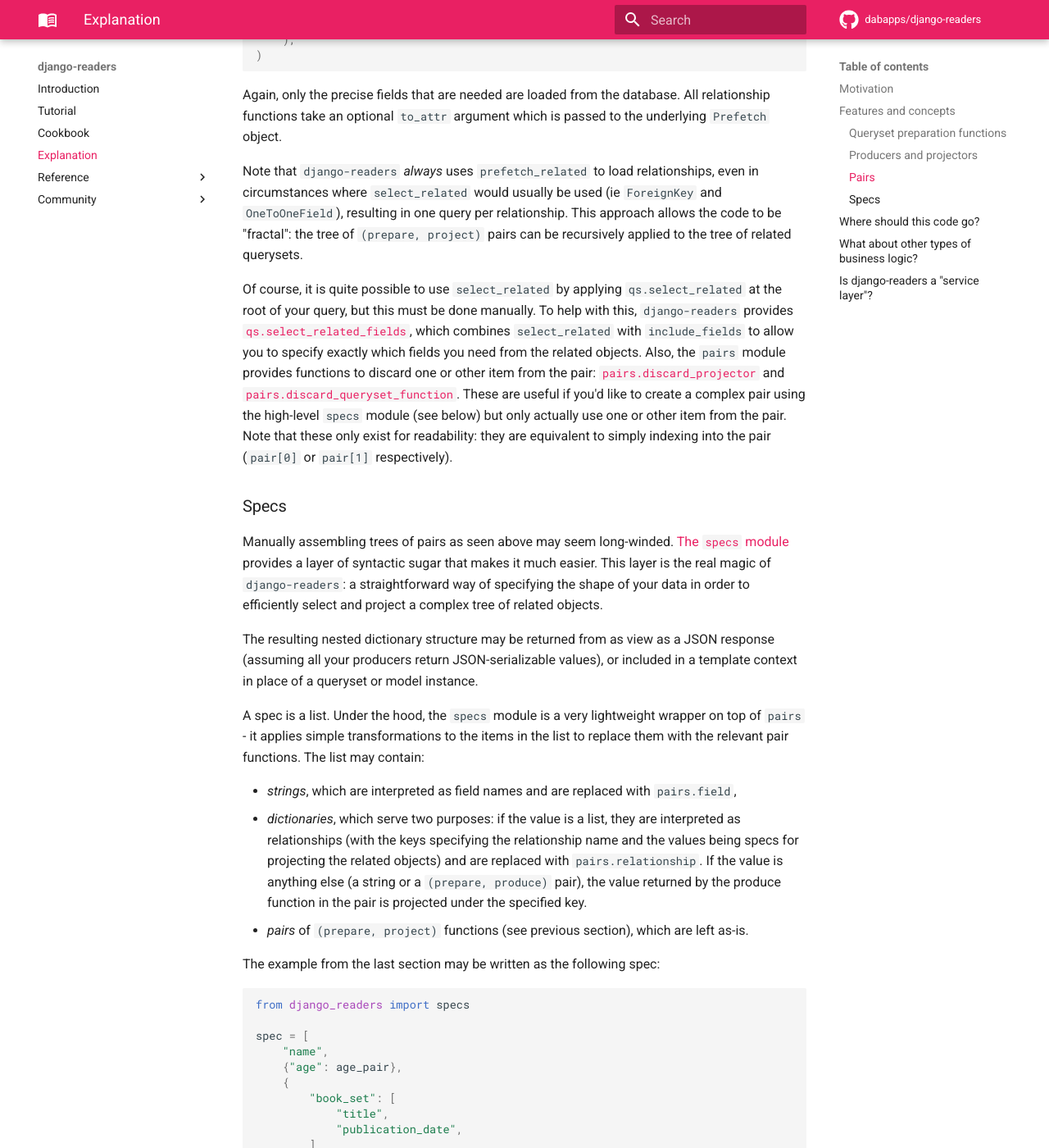
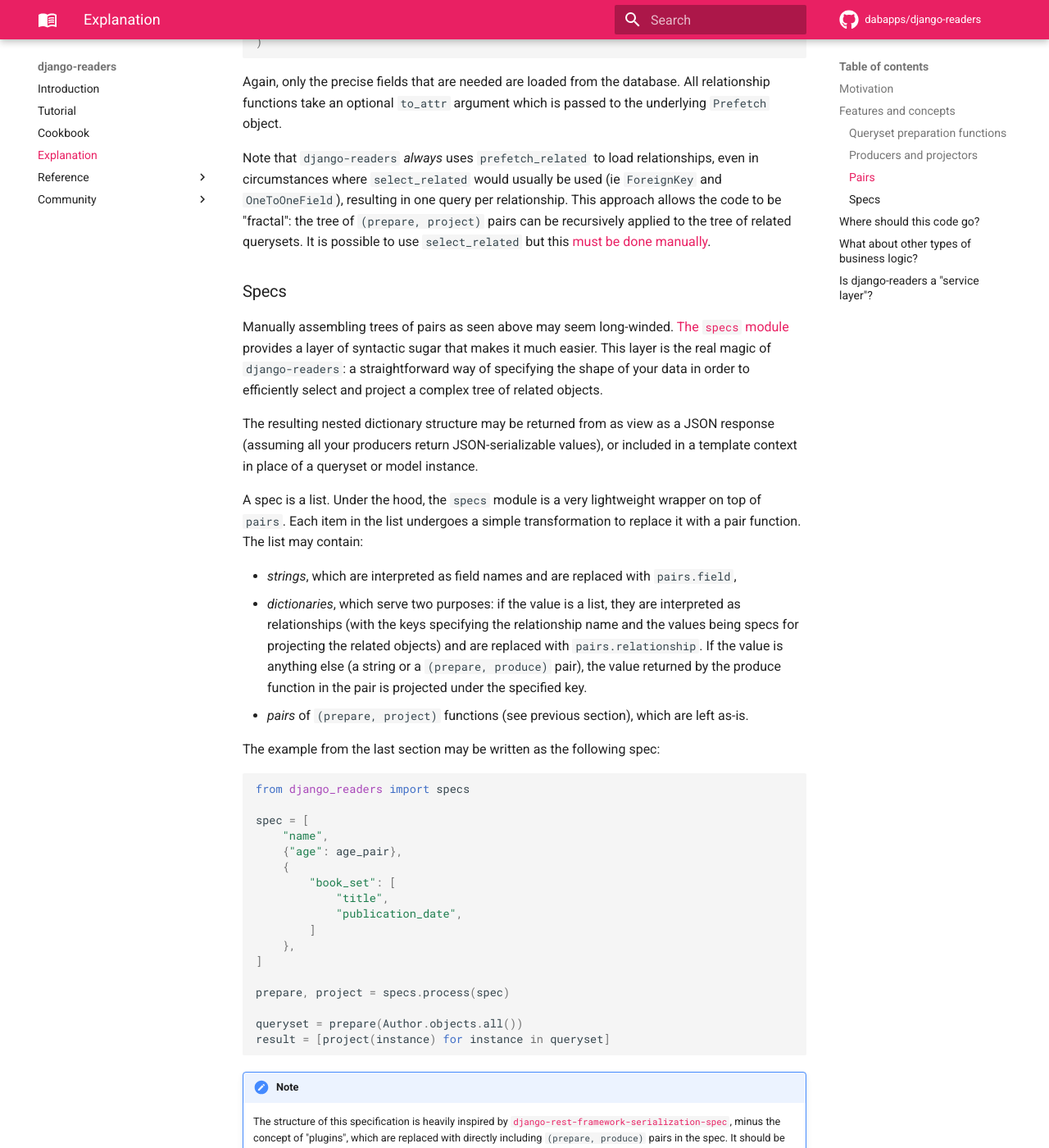
Before and after one commit to dabapps/django-readers, an MkDocs documentation site: the page built from docs/explanation.md, in a window 1280 px wide and 1400 px high, scrolled down 5900 px. Shown: the whole window at 82% size. Built offline with MkDocs 1.6.1 and Material for MkDocs 9.7.7, drawn with Linux system fonts in a browser that asks for light colours; comment, search, counter and statistics services are not loaded; some of the changed text lies outside the part shown.

Commit message:
More tweaks to punctuation, remove some sections from explanation

````diff
--- a/docs/explanation.md
+++ b/docs/explanation.md
@@ -88,7 +86,7 @@ print(produce_name(author))
 
 Producers return a value, but in order to convert a model instance into a lightweight business object (a dictionary) suitable for passing around your project, this value must be combined with a name. This is the role of a [projector](reference/projectors.md). A projector function takes a model instance and returns a dictionary mapping keys to the values returned by producer functions.
 
-These functions "project" your data layer into your application's business logic domain. Think of the dictionary returned by a projector (the "projection") as the simplest possible domain object. Generally speaking, it's not necessary to write your own projector functions - you can simply wrap a producer function with [`projectors.producer_to_projector`](reference/projectors.md#producer_to_projector)
+These functions "project" your data layer into your application's business logic domain. Think of the dictionary returned by a projector (the "projection") as the simplest possible domain object. Generally speaking, it's not necessary to write your own projector functions. You can instead wrap a producer function with [`projectors.producer_to_projector`](reference/projectors.md#producer_to_projector)
 
 ```python
 from datetime import datetime
@@ -212,9 +210,7 @@ prepare, project = pairs.combine(
 
 Again, only the precise fields that are needed are loaded from the database. All relationship functions take an optional `to_attr` argument which is passed to the underlying `Prefetch` object.
 
-Note that `django-readers` _always_ uses `prefetch_related` to load relationships, even in circumstances where `select_related` would usually be used (ie `ForeignKey` and `OneToOneField`), resulting in one query per relationship. This approach allows the code to be "fractal": the tree of `(prepare, project)` pairs can be recursively applied to the tree of related querysets.
-
-Of course, it is quite possible to use `select_related` by applying `qs.select_related` at the root of your query, but this must be done manually. To help with this, `django-readers` provides [`qs.select_related_fields`](reference/queryset-functions.md#select_related_fields), which combines `select_related` with `include_fields` to allow you to specify exactly which fields you need from the related objects. Also, the `pairs` module provides functions to discard one or other item from the pair: [`pairs.discard_projector`](reference/pairs.md#discard_projector) and [`pairs.discard_queryset_function`](reference/pairs.md#discard_queryset_function). These are useful if you'd like to create a complex pair using the high-level `specs` module (see below) but only actually use one or other item from the pair. Note that these only exist for readability: they are equivalent to simply indexing into the pair (`pair[0]` or `pair[1]` respectively).
+Note that `django-readers` _always_ uses `prefetch_related` to load relationships, even in circumstances where `select_related` would usually be used (ie `ForeignKey` and `OneToOneField`), resulting in one query per relationship. This approach allows the code to be "fractal": the tree of `(prepare, project)` pairs can be recursively applied to the tree of related querysets. It is possible to use `select_related` but this [must be done manually](cookbook.md#use-select_related-instead-of-prefetch_related).
 
 ### Specs
 
@@ -222,7 +218,7 @@ Manually assembling trees of pairs as seen above may seem long-winded. [The `spe
 
 The resulting nested dictionary structure may be returned from as view as a JSON response (assuming all your producers return JSON-serializable values), or included in a template context in place of a queryset or model instance.
 
-A spec is a list. Under the hood, the `specs` module is a very lightweight wrapper on top of `pairs` - it applies simple transformations to the items in the list to replace them with the relevant pair functions. The list may contain:
+A spec is a list. Under the hood, the `specs` module is a very lightweight wrapper on top of `pairs`. Each item in the list undergoes a simple transformation to replace it with a pair function. The list may contain:
 
 * _strings_, which are interpreted as field names and are replaced with `pairs.field`,
 * _dictionaries_, which serve two purposes: if the value is a list, they are interpreted as relationships (with the keys specifying the relationship name and the values being specs for projecting the related objects) and are replaced with `pairs.relationship`. If the value is anything else (a string or a `(prepare, produce)` pair), the value returned by the produce function in the pair is projected under the specified key.
````
Also changed, not shown: other parts of docs/explanation.md (+2 -4 lines), docs/reference/queryset-functions.md (+1 -1 lines), docs/reference/specs.md (+1 -1 lines), docs/tutorial.md (+2 -2 lines).
